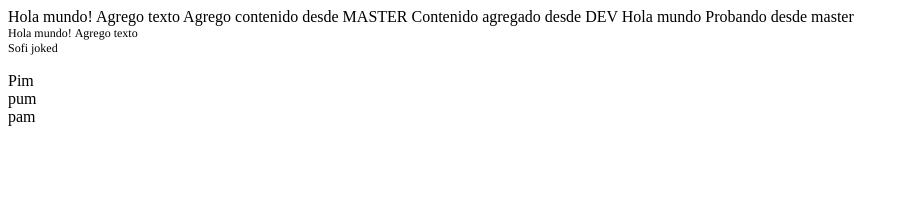
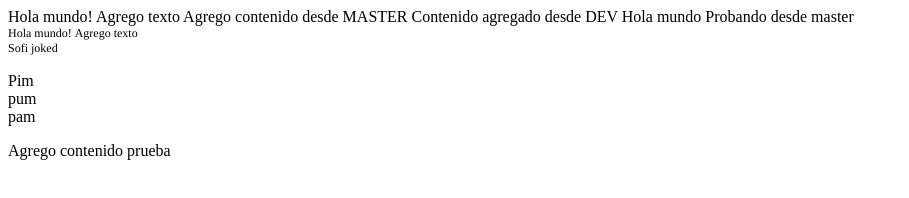
Before and after one commit to daniuf/proyecto-git-20211118, a plain HTML site: page index.html in a window 1280 px wide. Shown: the whole page, without its empty margins (0-909 px from the left). Drawn offline with Linux system fonts and the light colour scheme.

Commit message:
Agregamos contenido en index

```diff
--- a/index.html
+++ b/index.html
@@ -27,3 +27,6 @@ Probando desde master
   <p>Pim<br>pum<br>pam</p>
 </body>
 </html>
+
+
+Agrego contenido prueba
```
